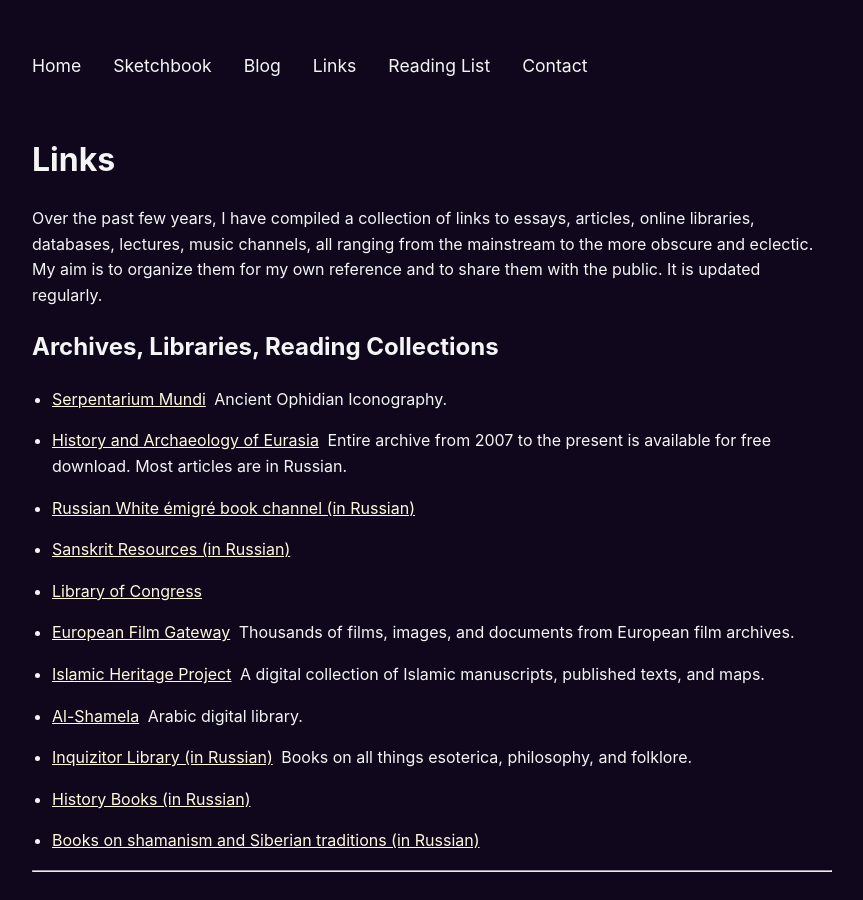
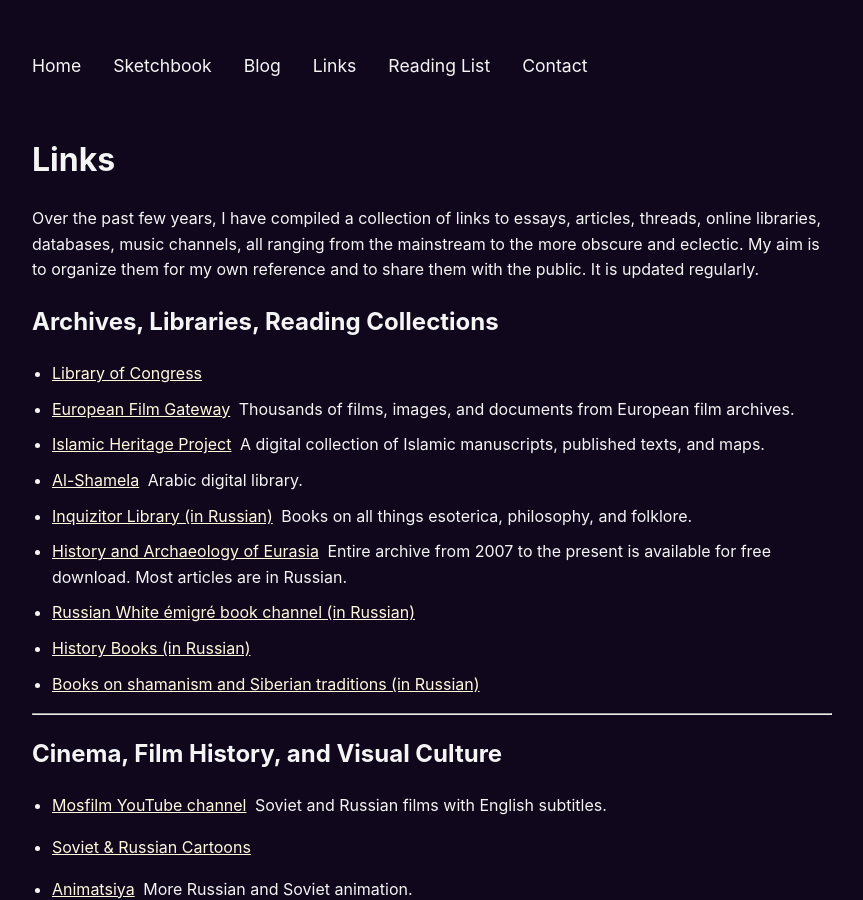
Before and after one commit to yanazuray/waterfalls-of-qaf, a Jekyll site: the page built from Links.md, in a window 1280 px wide and 900 px high. Shown: the whole window, without its empty margins (208-1071 px from the left). Built offline with Jekyll 4.4.1, drawn with Linux system fonts in a browser that asks for light colours; some of the changed text lies outside the part shown.

Commit message:
vault backup: 2025-04-27 23:51:35

```diff
--- a/Links.md
+++ b/Links.md
@@ -5,31 +5,18 @@
 ---
 # Links
 
-Over the past few years, I have compiled a collection of links to essays, articles, online libraries, databases, lectures, music channels, all ranging from the mainstream to the more obscure and eclectic. My aim is to organize them for my own reference and to share them with the public. It is updated regularly.
+Over the past few years, I have compiled a collection of links to essays, articles, threads, online libraries, databases, music channels, all ranging from the mainstream to the more obscure and eclectic. My aim is to organize them for my own reference and to share them with the public. It is updated regularly.
 ## Archives, Libraries, Reading Collections
 
-- [Serpentarium Mundi](https://www.serpentarium.org/curator.html) Ancient Ophidian Iconography.
-
+- [Library of Congress](https://www.loc.gov/)
+- [European Film Gateway](https://www.europeanfilmgateway.eu/) Thousands of films, images, and documents from European film archives.
+- [Islamic Heritage Project](https://library.harvard.edu/collections/islamic-heritage-project) A digital collection of Islamic manuscripts, published texts, and maps.
+- [Al-Shamela](https://shamela.ws/) Arabic digital library.
+- [Inquizitor Library (in Russian)](https://t.me/Inquizitor_Library) Books on all things esoterica, philosophy, and folklore.
 - [History and Archaeology of Eurasia](https://journal.asu.ru/wv/issue/archive) Entire archive from 2007 to the present is available for free download. Most articles are in Russian.
-
 - [Russian White émigré book channel (in Russian)](https://t.me/emigrantbooks)
-
-- [Sanskrit Resources (in Russian)](https://samskrtam.ru/)
-
-- [Library of Congress](https://www.loc.gov/)
-
-- [European Film Gateway](https://www.europeanfilmgateway.eu/) Thousands of films, images, and documents from European film archives.
-
-- [Islamic Heritage Project](https://library.harvard.edu/collections/islamic-heritage-project) A digital collection of Islamic manuscripts, published texts, and maps.
-
-- [Al-Shamela](https://shamela.ws/) Arabic digital library.
-
-- [Inquizitor Library (in Russian)](https://t.me/Inquizitor_Library) Books on all things esoterica, philosophy, and folklore.
-
 - [History Books (in Russian)](https://t.co/UWjRFtrL3U)
-
 - [Books on shamanism and Siberian traditions (in Russian)](https://vk.com/knigi_po_shamanizmy)
-
 
 ---
 
@@ -137,9 +125,7 @@
 
 - [Stone Age Herbalist X Highlights](https://x.com/Paracelsus1092/highlights)
 
-
 - [Yevardian](https://x.com/haravayin_hogh/highlights) History threads focused on Eurasian and world events.
-
 
 - [Alexander's Cartographer](https://x.com/cartographer_s/highlights) History and art threads, translation works primarily focused on Central Asia.
 
```
Also changed, not shown: other parts of Links.md (+5 -5 lines).
